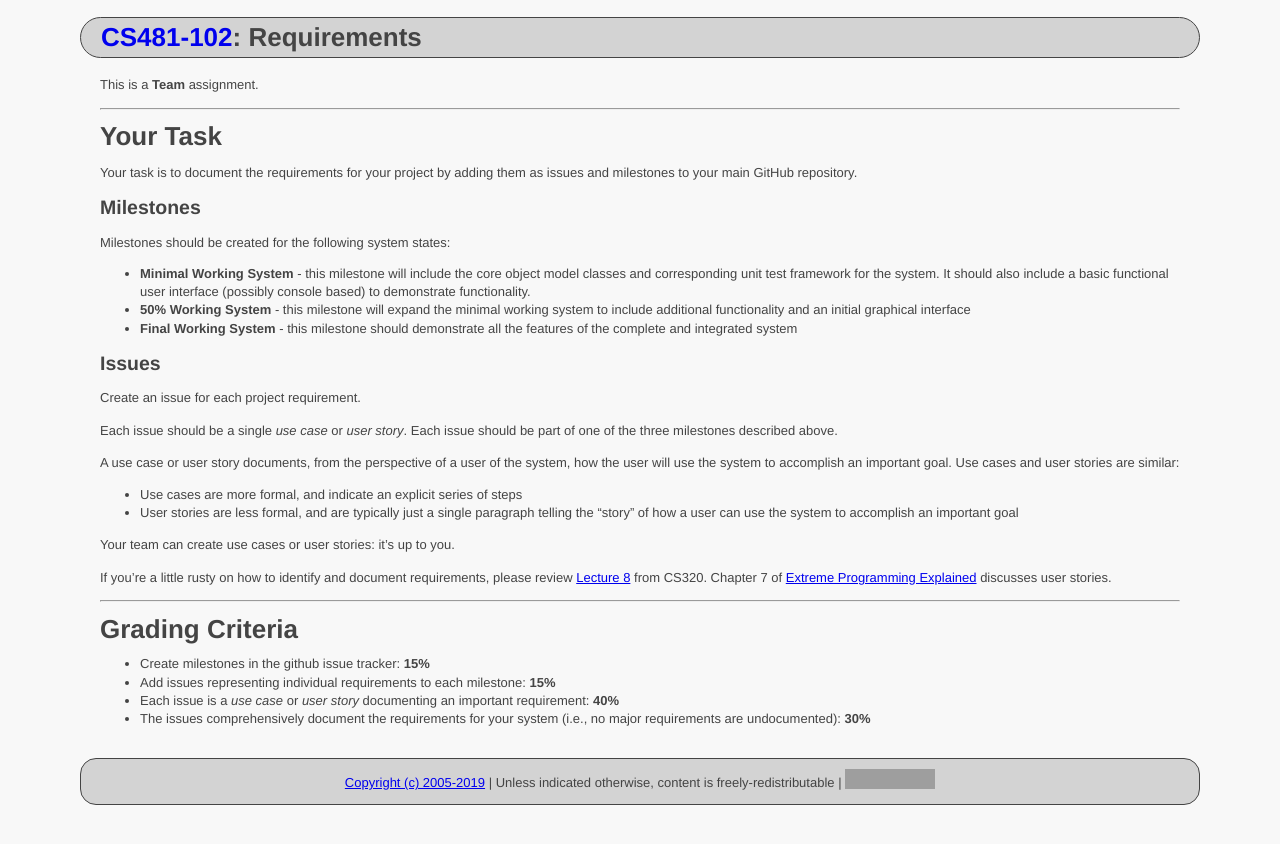
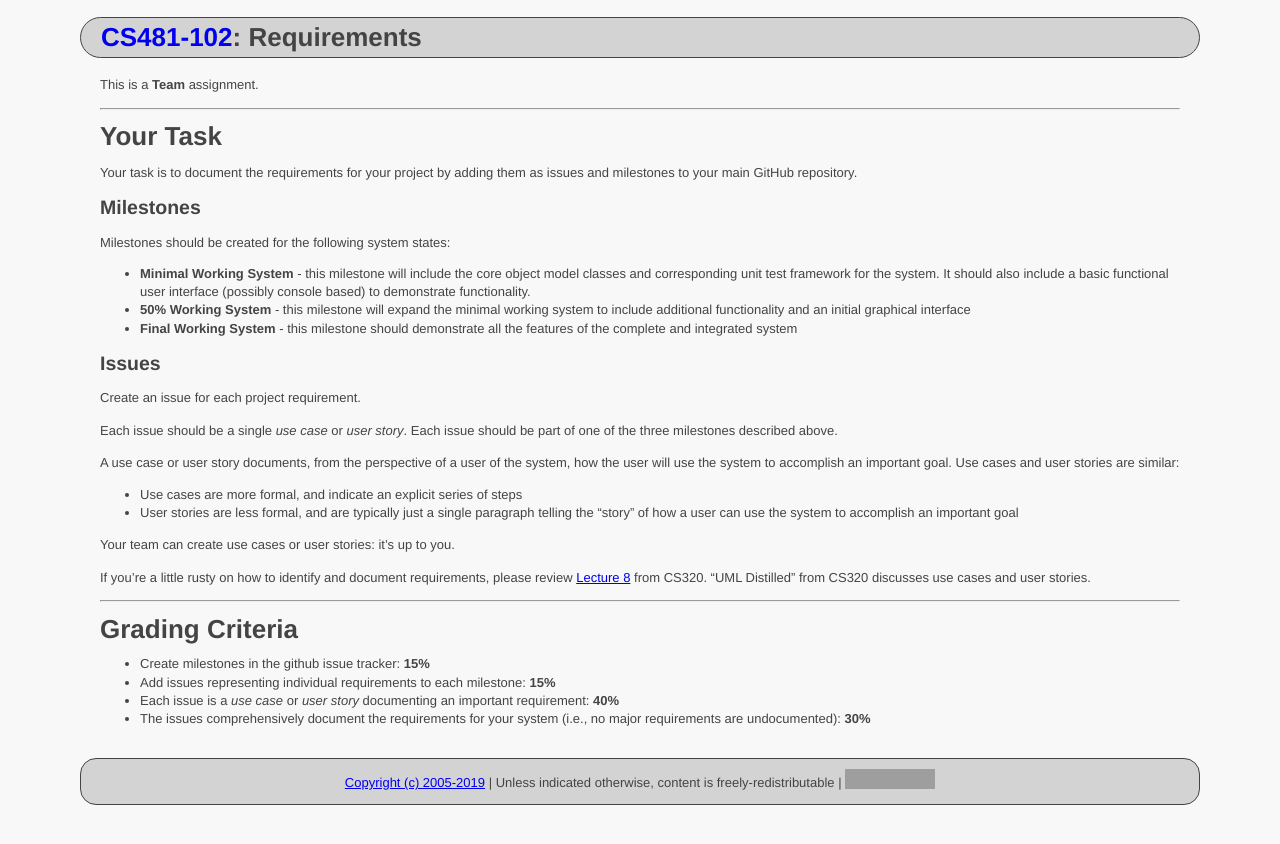
Before and after one commit to ycpcs/cs481-fall2019-RT, a Jekyll site: the page built from assign/assign03.md, in a window 1280 px wide. Shown: the top 844 px of the page. Built offline with Jekyll 4.4.1, drawn with Linux system fonts in a browser that asks for light colours; grey boxes are pictures that could not be loaded.

Commit message:
assign03 edit

```diff
--- a/assign/assign03.md
+++ b/assign/assign03.md
@@ -35,7 +35,7 @@ A use case or user story documents, from the perspective of a user of the system
 
 Your team can create use cases or user stories: it's up to you.
 
-If you're a little rusty on how to identify and document requirements, please review [Lecture 8](https://ycpcs.github.io/cs320-spring2019/lectures/lecture08.html) from CS320.  Chapter 7 of [Extreme Programming Explained](https://www.amazon.com/Extreme-Programming-Explained-Embrace-Change/dp/0321278658) discusses user stories.
+If you're a little rusty on how to identify and document requirements, please review [Lecture 8](https://ycpcs.github.io/cs320-spring2019/lectures/lecture08.html) from CS320.  "UML Distilled" from CS320 discusses use cases and user stories.
 
 <!--
 Consider creating initial issues that correspond to the features of the system, i.e. the tasks necessary for implementing each system requirement. Each requirements may consist of multiple issues. Be sure to add a description to each issue explaining the functionality and requirement the issue will address.
```
